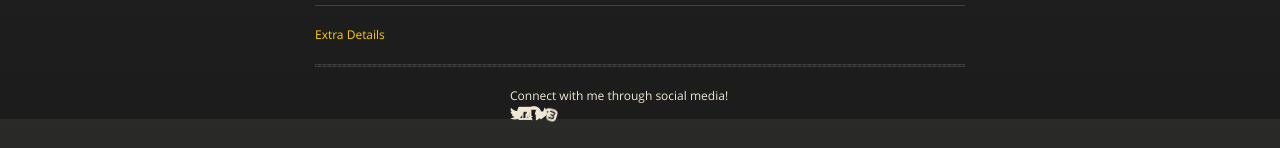
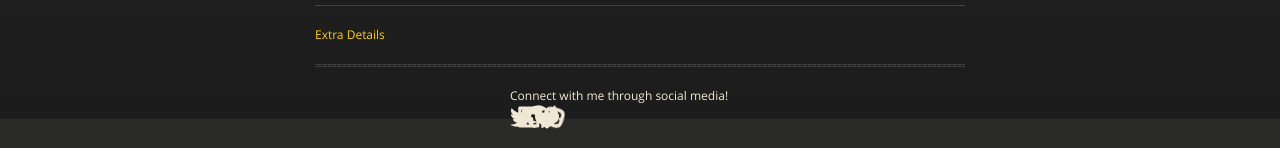
Before and after one commit to f03n1x/f03n1x.github.io, a Jekyll site: the page built from index.md, in a window 1280 px wide. Shown: the part 781-929 px from the top of the page. Built offline with Jekyll 4.4.1, drawn with Linux system fonts in a browser that asks for light colours; nearby versions of some CDN libraries; our own code applies the rules of GitHub Pages for plain Markdown files.

Commit message:
Update default.html

```diff
--- a/_layouts/default.html
+++ b/_layouts/default.html
@@ -118,11 +118,11 @@
         <div class="center">
             Connect with me through social media!
 			<br>
-			<i href="https://twitter.com/Arcticfoenix" class="fa-brands fa-twitter fa-lg"></i>
-			<i href="https://www.linkedin.com/in/markgeraldmanson/" class="fa-brands fa-linkedin fa-lg"></i>
-			<i href="https://github.com/f03n1x" class="fa-brands fa-github fa-lg"></i>
-			<i href="https://gitlab.com/f03n1x" class="fa-brands fa-gitlab"></i>
-		        <i href= "https://peoplemaking.games/@f03n1x" class="fa-brands fa-mastodon fa-spin fa-lg"></i>
+			<i href="https://twitter.com/Arcticfoenix" class="fa-brands fa-twitter fa-2x"></i>
+			<i href="https://www.linkedin.com/in/markgeraldmanson/" class="fa-brands fa-linkedin fa-2x"></i>
+			<i href="https://github.com/f03n1x" class="fa-brands fa-github fa-2x"></i>
+			<i href="https://gitlab.com/f03n1x" class="fa-brands fa-gitlab fa-2x"></i>
+		        <i href= "https://peoplemaking.games/@f03n1x" class="fa-brands fa-mastodon fa-spin fa-2x"></i>
         </div>
 	  </footer>
     </div>
```
